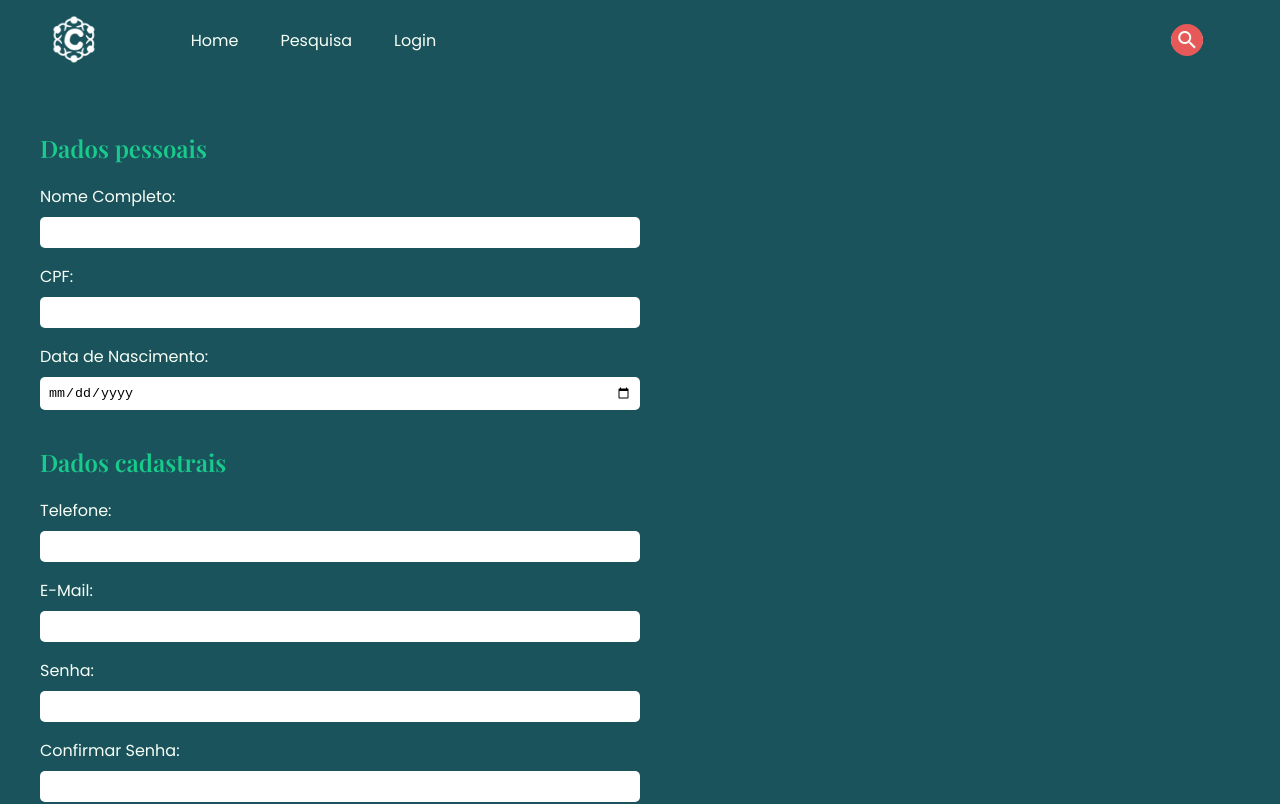
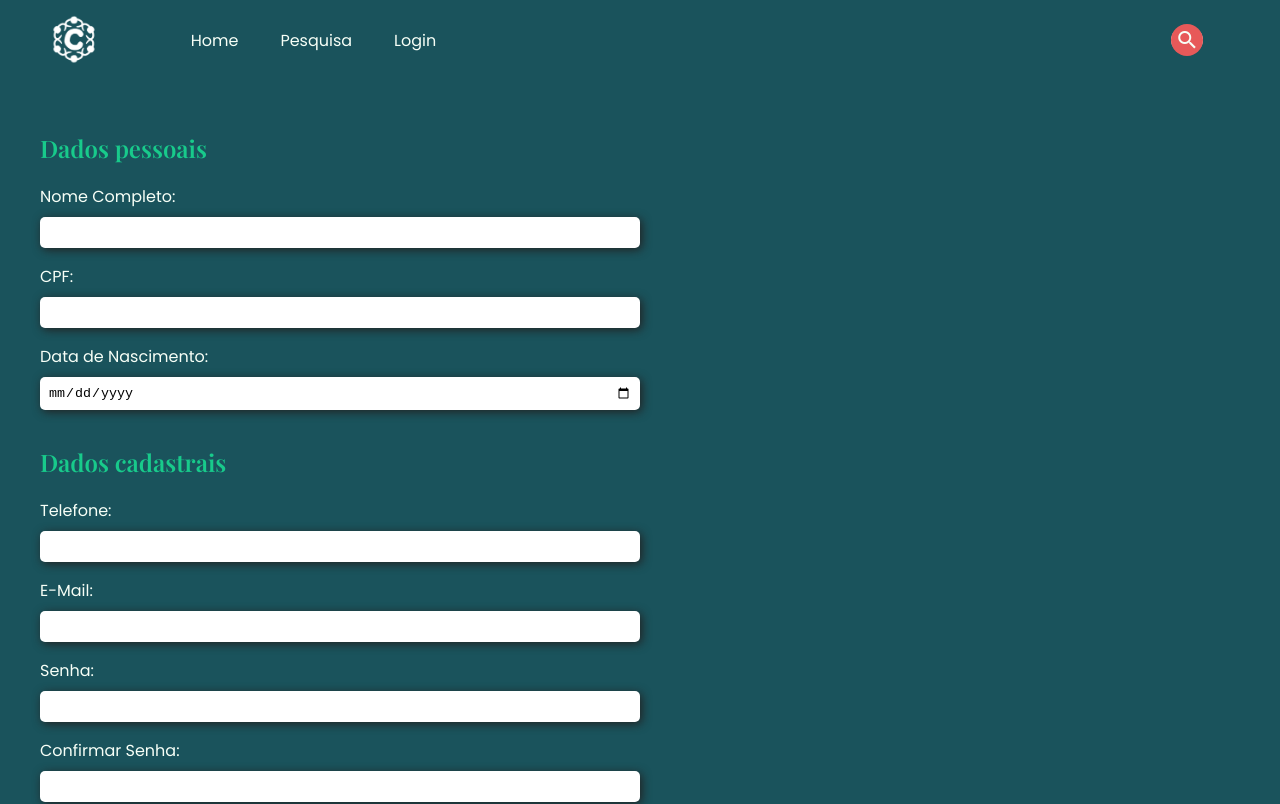
Before and after one commit to raiane-honorato/projeto-integrador-g1, a React (Create React App) app: page /register_user in a window 1280 px wide. Shown: the top 804 px of the page. Built offline with nearby package versions, Linux system fonts and the light colour scheme; a web font is replaced by a local one.

Commit message:
estilizando user register

```diff
--- a/src/components/Forms/userform.css
+++ b/src/components/Forms/userform.css
@@ -9,37 +9,43 @@
 }
 
 form h2 {
-  color: var(--secondColor)
+  color: var(--secondColor);
 }
 
 .inputs {
-  font-family: 'Poppins', sans-serif;
+  font-family: "Poppins", sans-serif;
   margin-bottom: 1rem;
   display: flex;
   flex-direction: column;
   width: 50%;
 }
 
-input, #completeName, #email {
-  padding: .5rem;
+#cpfNumber,
+#completeName,
+#email,
+#dataNasc,
+#contatNumber,
+#senha,
+#confSenha {
+  padding: 0.5rem;
   border-radius: 5px;
   border: none;
+  box-shadow: 2px 2px 10px var(--mainBlack);
 }
 
 .inputs label {
-  margin-bottom: .5rem;
+  margin-bottom: 0.5rem;
 }
 
 .checkBox {
-  font-size: .8rem;
+  font-size: 0.8rem;
 }
 
 .botoes {
   /* margin: 1.5rem 0; */
   display: flex;
   width: 50%;
-  justify-content: flex-end
-
+  justify-content: flex-end;
 }
 
 .btnCadastro {
@@ -47,7 +53,7 @@ input, #completeName, #email {
   width: 10rem;
   margin: 1rem 0.5rem;
   font-size: 1.2rem;
-  font-family: 'Poppins', sans-serif;
+  font-family: "Poppins", sans-serif;
   border: none;
   border-radius: 2rem;
   cursor: pointer;
@@ -56,5 +62,4 @@ input, #completeName, #email {
 
 .btnCadastro:hover {
   filter: brightness(1.2);
-
 }
```
